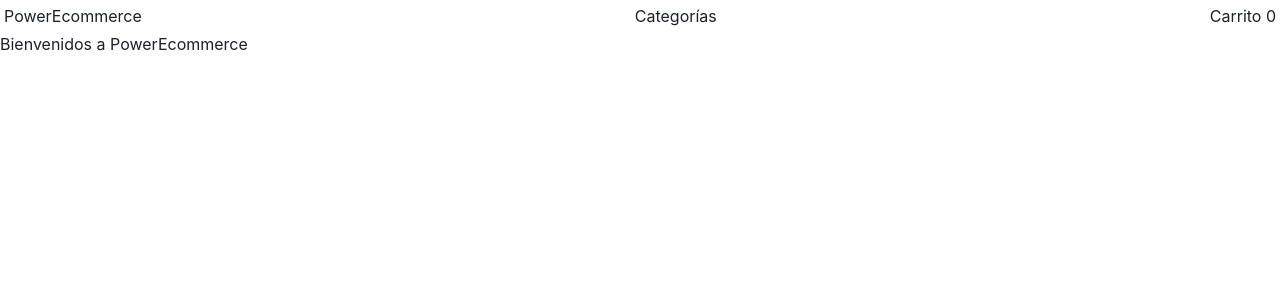
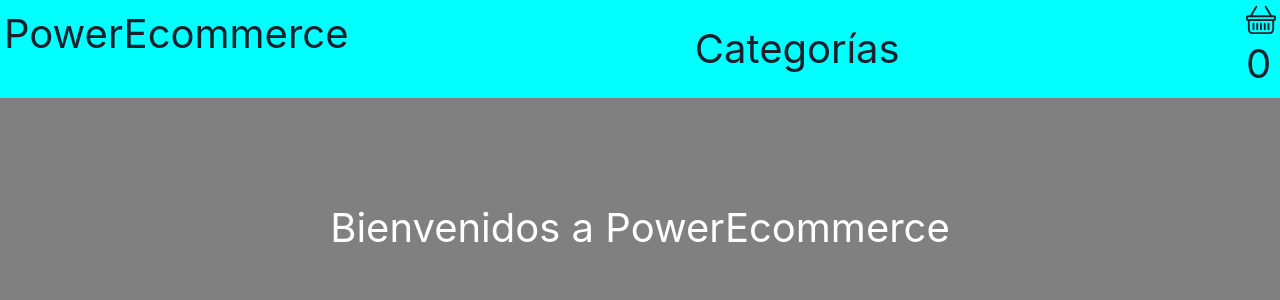
Before and after one commit to MaxiAragona/EntregaFinalReact-Aragona, a React (Vite) app: page / in a window 1280 px wide. Shown: the top 300 px of the page. Built offline with nearby package versions, Linux system fonts and the light colour scheme.

Commit message:
modifico el navbar

```diff
--- a/src/components/CartWidget.jsx
+++ b/src/components/CartWidget.jsx
@@ -2,8 +2,10 @@ import React from 'react'
 
 const CartWidget = () => {
   return (
-    <div>Carrito
-        0
+    <div>
+      <svg xmlns="http://www.w3.org/2000/svg" width="30" height="30" fill="currentColor" class="bi bi-basket" viewBox="0 0 16 16">
+    <path d="M5.757 1.071a.5.5 0 0 1 .172.686L3.383 6h9.234L10.07 1.757a.5.5 0 1 1 .858-.514L13.783 6H15a1 1 0 0 1 1 1v1a1 1 0 0 1-1 1v4.5a2.5 2.5 0 0 1-2.5 2.5h-9A2.5 2.5 0 0 1 1 13.5V9a1 1 0 0 1-1-1V7a1 1 0 0 1 1-1h1.217L5.07 1.243a.5.5 0 0 1 .686-.172zM2 9v4.5A1.5 1.5 0 0 0 3.5 15h9a1.5 1.5 0 0 0 1.5-1.5V9zM1 7v1h14V7zm3 3a.5.5 0 0 1 .5.5v3a.5.5 0 0 1-1 0v-3A.5.5 0 0 1 4 10m2 0a.5.5 0 0 1 .5.5v3a.5.5 0 0 1-1 0v-3A.5.5 0 0 1 6 10m2 0a.5.5 0 0 1 .5.5v3a.5.5 0 0 1-1 0v-3A.5.5 0 0 1 8 10m2 0a.5.5 0 0 1 .5.5v3a.5.5 0 0 1-1 0v-3a.5.5 0 0 1 .5-.5m2 0a.5.5 0 0 1 .5.5v3a.5.5 0 0 1-1 0v-3a.5.5 0 0 1 .5-.5"/>
+  </svg>0
     </div>
   )
 }
--- a/src/components/ItemListContainer.jsx
+++ b/src/components/ItemListContainer.jsx
@@ -2,7 +2,7 @@ import React from 'react'
 
 const ItemListContainer = ({greeting}) => {
   return (
-    <div>{greeting}</div>
+    <div className='bienvenida'>{greeting}</div>
   )
 }
 
--- a/src/components/NavBar.jsx
+++ b/src/components/NavBar.jsx
@@ -4,7 +4,7 @@ import { Flex, Spacer , Box , Menu , MenuButton , MenuList , MenuItem } from '@c
 
 const NavBar = () => {
   return (
-    <div>
+    <div className='navBar'>
       <Flex>
   <Box p='4' >
       PowerEcommerce
@@ -15,8 +15,8 @@ const NavBar = () => {
   <MenuButton >
     Categorías
   </MenuButton>
-  <MenuList>
-    <MenuItem>Proteínas</MenuItem>
+  <MenuList bg='white'>
+    <MenuItem color={'red'}>Proteínas</MenuItem>
     <MenuItem>Creatinas</MenuItem>
 
 
--- a/src/index.css
+++ b/src/index.css
@@ -0,0 +1,17 @@
+:root {
+
+    background-color: gray;
+
+
+}
+.bienvenida {
+    background-color: gray;
+    color: white;
+    text-align: center;
+    padding-top: 100px;
+    font-size: 40px;
+}
+.navBar {
+    background-color: aqua;
+    font-size: 40px;
+}
```
